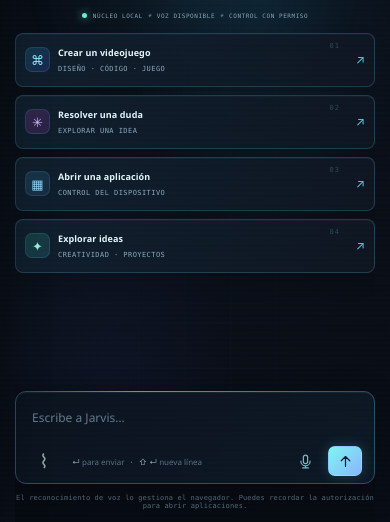
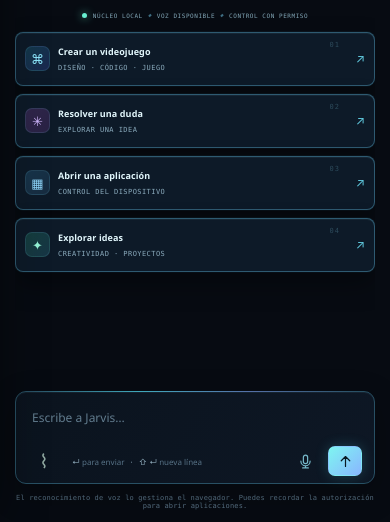
Before and after one commit to rmcarmwrestling-sys/jarvis-installer, a plain HTML site: page jarvis/index.html in a window 390 px wide. Shown: the part 322-844 px from the top of the page. Drawn offline with Linux system fonts and the light colour scheme; no server answers.

Commit message:
Polish mobile spacing and floating controls

```diff
--- a/android/app/src/main/assets/jarvis/theme-refinements.css
+++ b/android/app/src/main/assets/jarvis/theme-refinements.css
@@ -157,3 +157,19 @@ body.study-active .study-exam-view:not([hidden]),body.study-active .study-result
 .study-builder-page .study-secondary-button{width:100%;margin-top:10px;border-color:#ddd4f5;color:#6e7b92;background:#fff;font-size:9px}
 @media(max-width:900px){.study-builder-layout{grid-template-columns:1fr}.study-builder-page .study-builder{max-width:none}.study-builder-page .study-history-panel{min-height:0}}
 @media(max-width:560px){.study-builder-page .study-builder,.study-builder-page .study-history-panel{padding:14px}.study-type-selector,.study-difficulty-selector{gap:5px}.study-type-choice,.study-difficulty-selector button{font-size:8px}.study-time-field{max-width:none}}
+
+/* Vista móvil principal: fondo uniforme y controles con elevación ligera. */
+body:not(.study-active){background:#070b12!important}
+body:not(.study-active)::before{display:none!important}
+body:not(.study-active)>.app-shell,
+body:not(.study-active)>.app-shell::before,
+body:not(.study-active)>.app-shell>.main-panel,
+body:not(.study-active)>.app-shell>.main-panel>.topbar,
+body:not(.study-active)>.app-shell>.main-panel>.chat-stage{background:#070b12!important;background-image:none!important}
+body:not(.study-active)>.app-shell>.main-panel>.topbar{box-shadow:none!important}
+body:not(.study-active)>.app-shell::before{display:none!important}
+body:not(.study-active) .welcome::before{display:none!important}
+body:not(.study-active) .prompt-card{background:#0d1a28!important;border-color:rgba(91,178,215,.42)!important;box-shadow:0 12px 26px rgba(0,0,0,.34),0 0 0 1px rgba(92,211,239,.05),inset 0 1px rgba(185,241,255,.06)!important;transform:translateY(-1px)}
+body:not(.study-active) .prompt-card:hover{background:#10263a!important;box-shadow:0 17px 32px rgba(0,0,0,.42),0 0 20px rgba(52,201,227,.12),inset 0 1px rgba(185,241,255,.1)!important;transform:translateY(-3px)}
+body:not(.study-active) .mobile-menu-button,
+body:not(.study-active) .connection-pill{box-shadow:0 8px 20px rgba(0,0,0,.28),0 0 0 1px rgba(91,211,238,.04)}
--- a/jarvis/theme-refinements.css
+++ b/jarvis/theme-refinements.css
@@ -157,3 +157,19 @@ body.study-active .study-exam-view:not([hidden]),body.study-active .study-result
 .study-builder-page .study-secondary-button{width:100%;margin-top:10px;border-color:#ddd4f5;color:#6e7b92;background:#fff;font-size:9px}
 @media(max-width:900px){.study-builder-layout{grid-template-columns:1fr}.study-builder-page .study-builder{max-width:none}.study-builder-page .study-history-panel{min-height:0}}
 @media(max-width:560px){.study-builder-page .study-builder,.study-builder-page .study-history-panel{padding:14px}.study-type-selector,.study-difficulty-selector{gap:5px}.study-type-choice,.study-difficulty-selector button{font-size:8px}.study-time-field{max-width:none}}
+
+/* Vista móvil principal: fondo uniforme y controles con elevación ligera. */
+body:not(.study-active){background:#070b12!important}
+body:not(.study-active)::before{display:none!important}
+body:not(.study-active)>.app-shell,
+body:not(.study-active)>.app-shell::before,
+body:not(.study-active)>.app-shell>.main-panel,
+body:not(.study-active)>.app-shell>.main-panel>.topbar,
+body:not(.study-active)>.app-shell>.main-panel>.chat-stage{background:#070b12!important;background-image:none!important}
+body:not(.study-active)>.app-shell>.main-panel>.topbar{box-shadow:none!important}
+body:not(.study-active)>.app-shell::before{display:none!important}
+body:not(.study-active) .welcome::before{display:none!important}
+body:not(.study-active) .prompt-card{background:#0d1a28!important;border-color:rgba(91,178,215,.42)!important;box-shadow:0 12px 26px rgba(0,0,0,.34),0 0 0 1px rgba(92,211,239,.05),inset 0 1px rgba(185,241,255,.06)!important;transform:translateY(-1px)}
+body:not(.study-active) .prompt-card:hover{background:#10263a!important;box-shadow:0 17px 32px rgba(0,0,0,.42),0 0 20px rgba(52,201,227,.12),inset 0 1px rgba(185,241,255,.1)!important;transform:translateY(-3px)}
+body:not(.study-active) .mobile-menu-button,
+body:not(.study-active) .connection-pill{box-shadow:0 8px 20px rgba(0,0,0,.28),0 0 0 1px rgba(91,211,238,.04)}
```
Also changed, not shown: index.html (+1 -1 lines), 4 other files.
